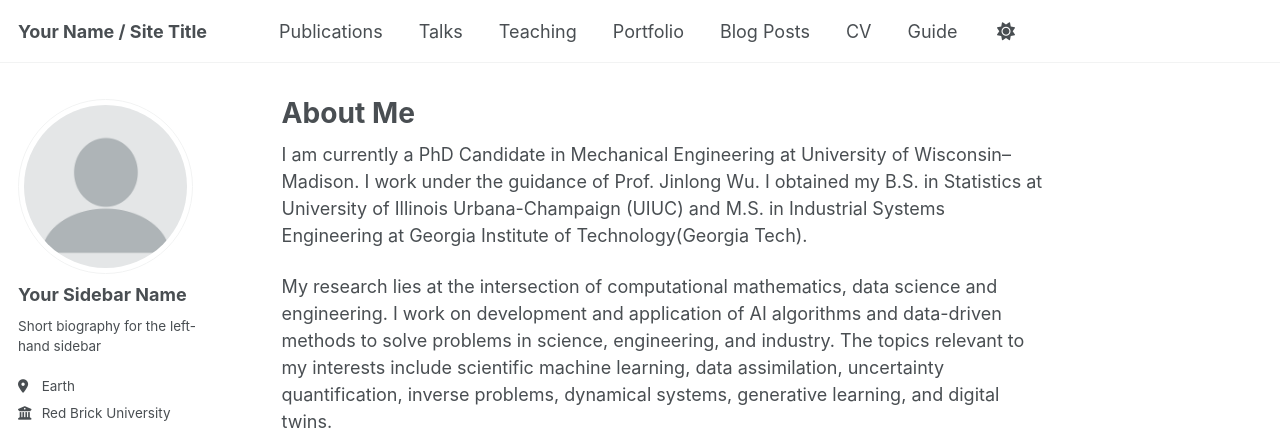
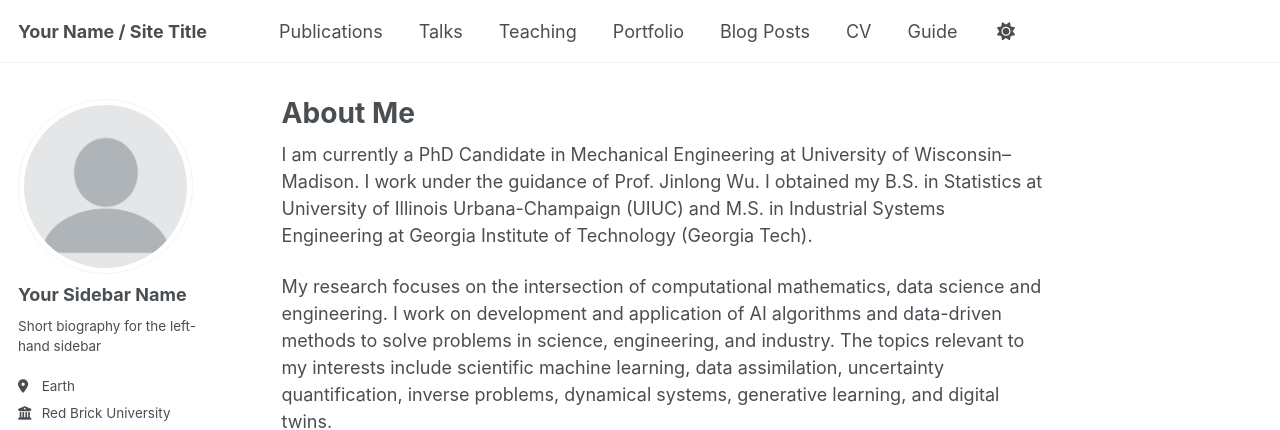
Before and after one commit to Chuanqi-Chen/Chuanqi-Chen.github.io, a Jekyll site: the page built from _pages/about.md, in a window 1280 px wide. Shown: the top 430 px of the page. Built offline with Jekyll 4.4.1, drawn with Linux system fonts in a browser that asks for light colours; some web fonts are replaced.

Commit message:
Update about.md

```diff
--- a/_pages/about.md
+++ b/_pages/about.md
@@ -7,6 +7,6 @@ redirect_from:
   - /about.html
 ---
 
-I am currently a PhD Candidate in Mechanical Engineering at University of Wisconsin–Madison. I work under the guidance of Prof. Jinlong Wu. I obtained my B.S. in Statistics at University of Illinois Urbana-Champaign (UIUC) and M.S. in Industrial Systems Engineering at Georgia Institute of Technology(Georgia Tech).
+I am currently a PhD Candidate in Mechanical Engineering at University of Wisconsin–Madison. I work under the guidance of Prof. Jinlong Wu. I obtained my B.S. in Statistics at University of Illinois Urbana-Champaign (UIUC) and M.S. in Industrial Systems Engineering at Georgia Institute of Technology (Georgia Tech).
 
-My research lies at the intersection of computational mathematics, data science and engineering. I work on development and application of AI algorithms and data-driven methods to solve problems in science, engineering, and industry. The topics relevant to my interests include scientific machine learning, data assimilation, uncertainty quantification, inverse problems, dynamical systems, generative learning, and digital twins.
+My research focuses on the intersection of computational mathematics, data science and engineering. I work on development and application of AI algorithms and data-driven methods to solve problems in science, engineering, and industry. The topics relevant to my interests include scientific machine learning, data assimilation, uncertainty quantification, inverse problems, dynamical systems, generative learning, and digital twins.
```
